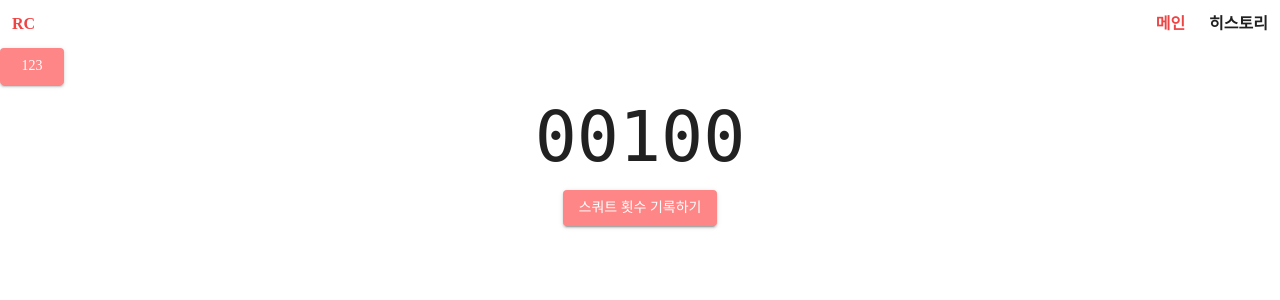
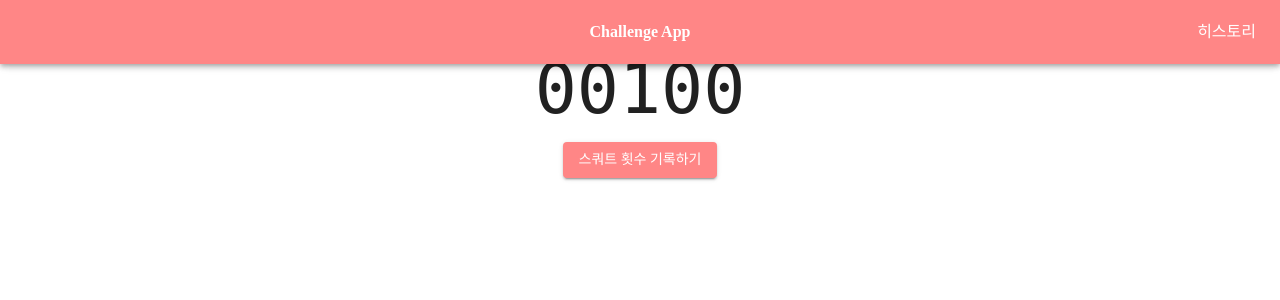
Before and after one commit to devpang20/prgrms-proj4, a React (Vite) app: page /main in a window 1280 px wide. Shown: the top 300 px of the page. Built offline with nearby package versions, Linux system fonts and the light colour scheme.

Commit message:
네비 변경

```diff
--- a/src/App.jsx
+++ b/src/App.jsx
@@ -1,13 +1,13 @@
 import { Navigate, Route, Routes } from "react-router-dom";
 import History from "./pages/History"
 import Main from "./pages/Main"
-import Header from "./components/Header";
+import Nav from "./components/Nav";
 import { Button } from "@mui/material";
 
 function App() {
   return (
     <>
-      <Header />
+      <Nav />
       <Button variant="contained">123</Button>
       <Routes>
         <Route path="/history" element={<History />} />
--- a/src/components/Header.jsx
+++ /dev/null
@@ -1,45 +0,0 @@
-import classNames from "classnames";
-import { NavLink } from "react-router-dom";
-
-function Header() {
-    return (
-        <>
-            <header className="flex flex-shrink-0">
-                <NavLink
-                    to="/"
-                    className="mr-auto p-3 font-bold hover:text-red-500 cursor-pointer"
-                >
-                    RC
-                </NavLink>
-                <ul className="flex">
-                    <li>
-                        <NavLink
-                            to="/main"
-                            className={({ isActive }) => classNames(
-                                `block p-3 font-bold hover:text-red-500 cursor-pointer`,
-                                {"text-red-500": isActive}
-                                )
-                            }
-                        >
-                            메인
-                        </NavLink>
-                    </li>
-                    <li>
-                        <NavLink
-                            to="/history"
-                            className={({ isActive }) => classNames(
-                                `block p-3 font-bold hover:text-red-500 cursor-pointer`,
-                                {"text-red-500": isActive}
-                                )
-                            }
-                        >
-                            히스토리
-                        </NavLink>
-                    </li>
-                </ul>
-            </header>
-        </>
-    );
-}
-
-export default Header;
--- /dev/null
+++ b/src/components/Nav.jsx
@@ -0,0 +1,26 @@
+import { AppBar, Toolbar } from "@mui/material";
+import { NavLink } from "react-router-dom";
+
+export default function Nav() {
+    return (
+        <AppBar position="fixed">
+            <Toolbar>
+                <div className="flex-1"></div>
+                <NavLink
+                    to="/main"
+                    className="font-bold select-none self-stretch flex items-center"
+                >
+                    Challenge App
+                </NavLink>
+                <div className="flex-1 self-stretch flex justify-end">
+                    <NavLink
+                        to="/hostory"
+                        className="select-none flex items-center"
+                    >
+                        히스토리
+                    </NavLink>
+                </div>
+            </Toolbar>
+        </AppBar>
+    );
+}
```
Also changed, not shown: 1 other file (tests, documents, lock files or other folders).
